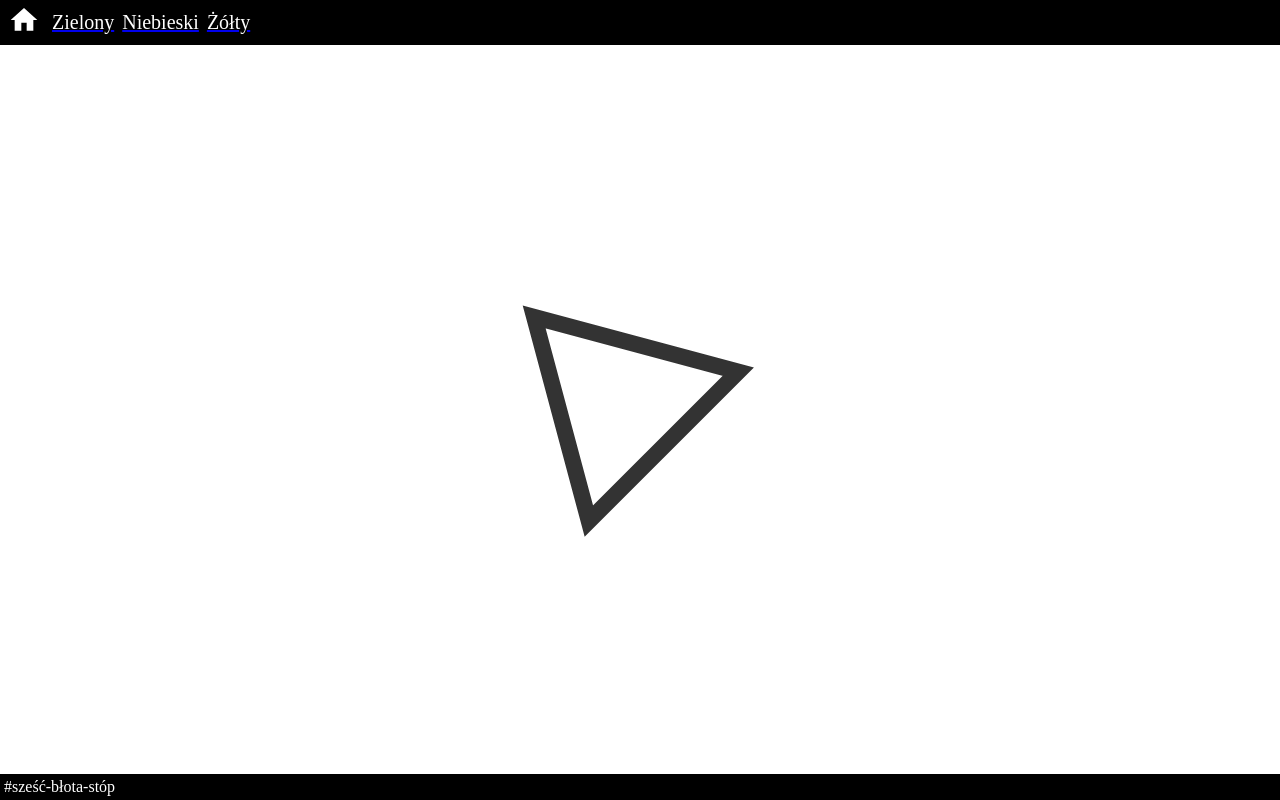
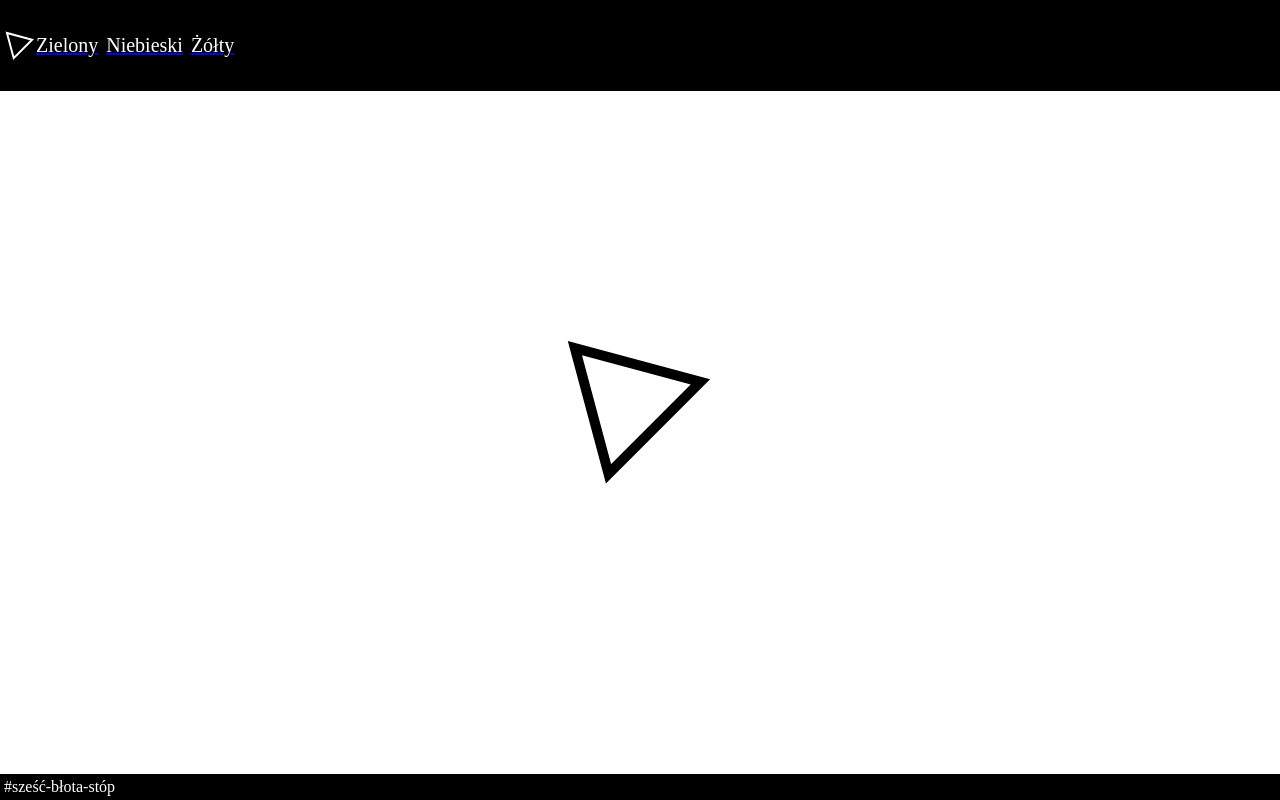
Before and after one commit to endziu/app-init, a Next.js app: page / in a window 1280 px wide. Built offline with nearby package versions, Linux system fonts and the light colour scheme.

Commit message:
add some props to Triangle

```diff
--- a/components/Header.js
+++ b/components/Header.js
@@ -1,13 +1,12 @@
 import Link from "next/link";
+import Triangle from "./Triangle";
 
 export default () => (
   <header className="fixed top-0 left-0 pa1 bg-black w-100">
     <nav className="f4 flex items-center">
       <Link href="/">
         <a className="dim mr2 ph1">
-          <svg viewBox="0 0 24 24" width="32" height="32" fill="white">
-            <path d="M10 20v-6h4v6h5v-8h3L12 3 2 12h3v8z " />
-          </svg>
+          <Triangle color="white" />
         </a>
       </Link>
       <Link href="/green">
@@ -17,7 +16,7 @@ export default () => (
         <a className={"white no-underline mr2 hover-blue"}>Niebieski</a>
       </Link>
       <Link href="/yellow">
-        <a className={"white no-underline mr2 hover-gold"}>Żółty</a>
+        <a className={"white no-underline mr2 hover-yellow"}>Żółty</a>
       </Link>
     </nav>
   </header>
--- a/components/Triangle.js
+++ b/components/Triangle.js
@@ -1,12 +1,17 @@
-const Triangle = () => (
-  <div className="vh-100 dt w-100 bg-white">
-    <div className="dtc v-mid tc black-80 ph3 ph4-l">
+const Triangle = ({
+  width = "32",
+  height = "32",
+  centered = false,
+  color = "black"
+}) => (
+  <div className={centered && "vh-100 dt w-100 bg-white"}>
+    <div className={centered && "dtc v-mid tc black-80 ph3 ph4-l"}>
       <svg
         viewBox="0 0 16 16"
-        width="260"
-        height="260"
+        width={width}
+        height={height}
         fill="none"
-        stroke="currentcolor"
+        stroke={color}
         className="rot"
       >
         <path d="M3 1.5 L3 14.5 L14.258330249197702 8 z" />
--- a/pages/index.js
+++ b/pages/index.js
@@ -3,6 +3,6 @@ import Triangle from "../components/Triangle";
 
 export default () => (
   <Layout title="trzy kolory">
-    <Triangle />
+    <Triangle width="160" height="160" centered={true} />
   </Layout>
 );
```
